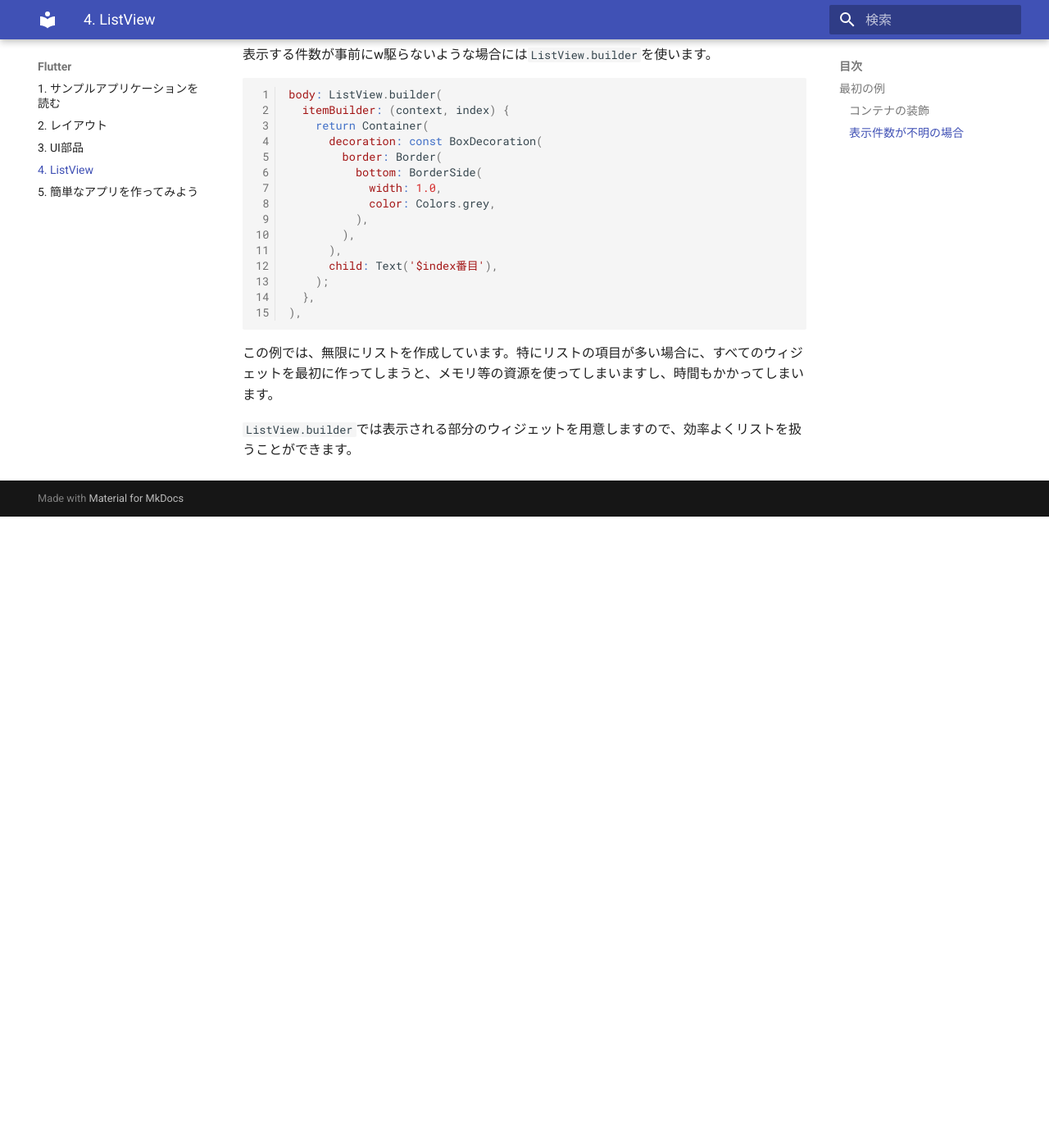
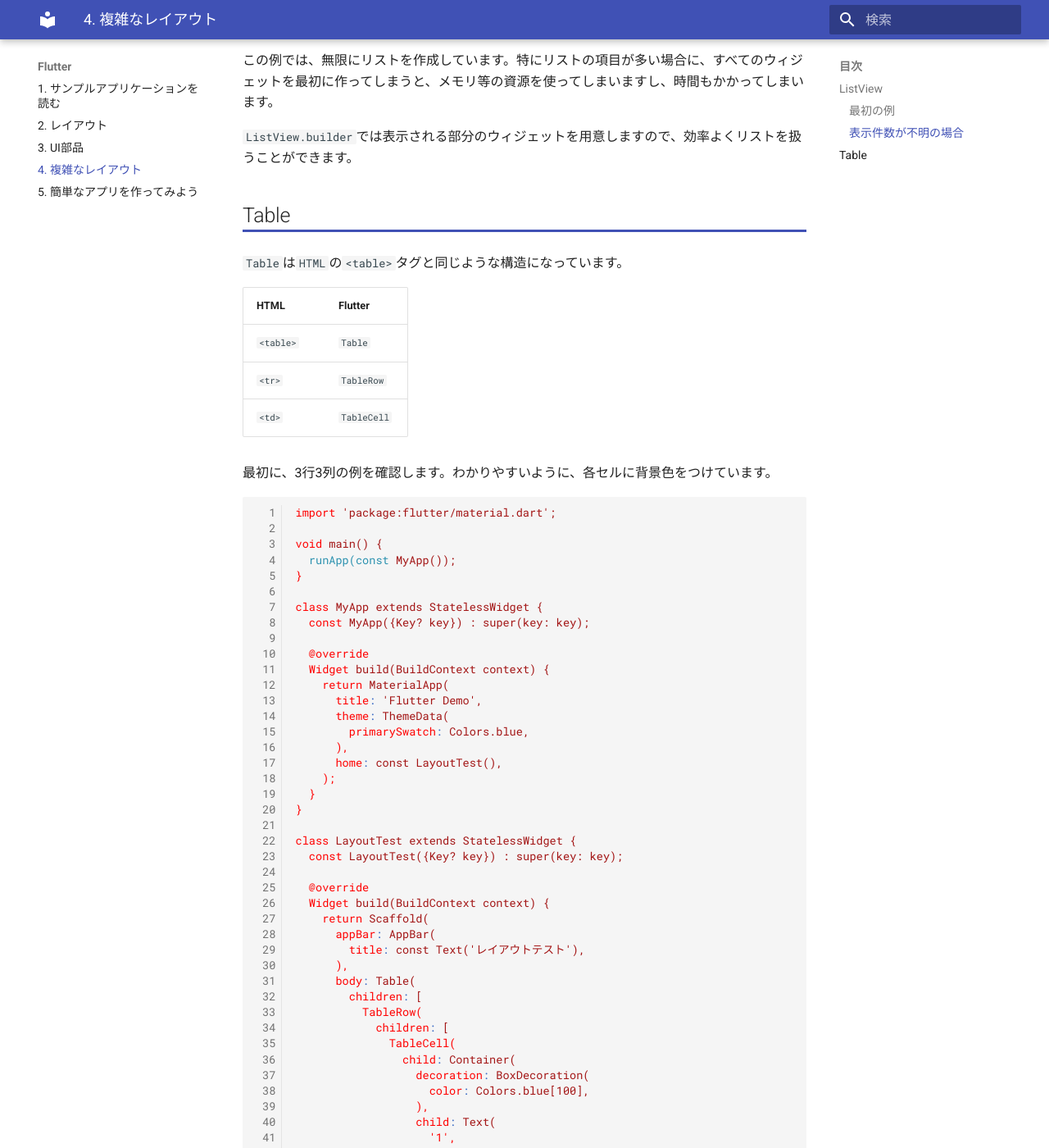
Before and after one commit to webarata3/doc-Flutter, an MkDocs documentation site: the page built from docs/flutter/04/index.md, in a window 1280 px wide and 1400 px high, scrolled down 1802 px. Shown: the whole window at 82% size. Built offline with MkDocs 1.6.1 and Material for MkDocs 9.7.7, drawn with Linux system fonts in a browser that asks for light colours; before the commit the page ends 2432 px from its top, so only the background shows below that; some of the changed text lies outside the part shown.

Commit message:
複雑なレイアウトに追加

````diff
--- a/docs/flutter/04/index.md
+++ b/docs/flutter/04/index.md
@@ -1,8 +1,10 @@
-# ListView
+# 複雑なレイアウト
+
+## ListView
 
 `ListView`はスクロール可能なウィジェットです。
 
-## 最初の例
+### 最初の例
 
 `ListView`に画面からはみ出る程度の内容を含んだサンプルです。
 
@@ -57,25 +59,6 @@
 |-|-|-|
 | `children` | `<Widget>[]` | リストに含めるウィジェット |
 
-### コンテナの装飾
-
-`Container`に対して、`decoration`を設定できます。例えば、下線を引くには次のようにします。
-
-```dart
-Container(
-  padding: const EdgeInsets.all(20.0),
-  decoration: const BoxDecoration(
-    border: Border(
-      bottom: BorderSide(
-        width: 1.0,
-        color: Colors.black,
-      ),
-    ),
-  ),
-  child: Text('List$i'),
-)
-```
-
 ### 表示件数が不明の場合
 
 表示する件数が事前にw駆らないような場合には`ListView.builder`を使います。
@@ -101,3 +84,172 @@
 この例では、無限にリストを作成しています。特にリストの項目が多い場合に、すべてのウィジェットを最初に作ってしまうと、メモリ等の資源を使ってしまいますし、時間もかかってしまいます。
 
 `ListView.builder`では表示される部分のウィジェットを用意しますので、効率よくリストを扱うことができます。
+
+## Table
+
+`Table`は`HTML`の`<table>`タグと同じような構造になっています。
+
+| HTML | Flutter |
+|-|-|
+| `<table>` | `Table` |
+| `<tr>` | `TableRow` |
+| `<td>` | `TableCell` |
+
+最初に、3行3列の例を確認します。わかりやすいように、各セルに背景色をつけています。
+
+```dart
+import 'package:flutter/material.dart';
+
+void main() {
+  runApp(const MyApp());
+}
+
+class MyApp extends StatelessWidget {
+  const MyApp({Key? key}) : super(key: key);
+
+  @override
+  Widget build(BuildContext context) {
+    return MaterialApp(
+      title: 'Flutter Demo',
+      theme: ThemeData(
+        primarySwatch: Colors.blue,
+      ),
+      home: const LayoutTest(),
+    );
+  }
+}
+
+class LayoutTest extends StatelessWidget {
+  const LayoutTest({Key? key}) : super(key: key);
+
+  @override
+  Widget build(BuildContext context) {
+    return Scaffold(
+      appBar: AppBar(
+        title: const Text('レイアウトテスト'),
+      ),
+      body: Table(
+        children: [
+          TableRow(
+            children: [
+              TableCell(
+                child: Container(
+                  decoration: BoxDecoration(
+                    color: Colors.blue[100],
+                  ),
+                  child: Text(
+                    '1',
+                    style: Theme.of(context).textTheme.headline4,
+                  ),
+                ),
+              ),
+              TableCell(
+                child: Container(
+                  decoration: BoxDecoration(
+                    color: Colors.blue[200],
+                  ),
+                  child: Text(
+                    '2',
+                    style: Theme.of(context).textTheme.headline4,
+                  ),
+                ),
+              ),
+              TableCell(
+                child: Container(
+                  decoration: BoxDecoration(
+                    color: Colors.blue[300],
+                  ),
+                  child: Text(
+                    '3',
+                    style: Theme.of(context).textTheme.headline4,
+                  ),
+                ),
+              ),
+            ],
+          ),
+          TableRow(
+            children: [
+              TableCell(
+                child: Container(
+                  decoration: BoxDecoration(
+                    color: Colors.red[100],
+                  ),
+                  child: Text(
+                    '1',
+                    style: Theme.of(context).textTheme.headline4,
+                  ),
+                ),
+              ),
+              TableCell(
+                child: Container(
+                  decoration: BoxDecoration(
+                    color: Colors.red[200],
+                  ),
+                  child: Text(
+                    '2',
+                    style: Theme.of(context).textTheme.headline4,
+                  ),
+                ),
+              ),
+              TableCell(
+                child: Container(
+                  decoration: BoxDecoration(
+                    color: Colors.red[300],
+                  ),
+                  child: Text(
+                    '3',
+                    style: Theme.of(context).textTheme.headline4,
+                  ),
+                ),
+              ),
+            ],
+          ),
+          TableRow(
+            children: [
+              TableCell(
+                child: Container(
+                  decoration: BoxDecoration(
+                    color: Colors.green[100],
+                  ),
+                  child: Text(
+                    '1',
+                    style: Theme.of(context).textTheme.headline4,
+                  ),
+                ),
+              ),
+              TableCell(
+                child: Container(
+                  decoration: BoxDecoration(
+                    color: Colors.green[200],
+                  ),
+                  child: Text(
+                    '2',
+                    style: Theme.of(context).textTheme.headline4,
+                  ),
+                ),
+              ),
+              TableCell(
+                child: Container(
+                  decoration: BoxDecoration(
+                    color: Colors.green[300],
+                  ),
+                  child: Text(
+                    '3',
+                    style: Theme.of(context).textTheme.headline4,
+                  ),
+                ),
+              ),
+            ],
+          ),
+        ],
+      ),
+    );
+  }
+}
+```
+
+実行すると次のようになります。
+
+![Table](image/table01.webp)
+
+実行結果の通り、`TableCell`を1行に3つ置くと、3等分されて配置されます。
--- a/mkdocs.yml
+++ b/mkdocs.yml
@@ -39,5 +39,5 @@
     - 1. サンプルアプリケーションを読む: flutter/01/index.md
     - 2. レイアウト: flutter/02/index.md
     - 3. UI部品: flutter/03/index.md
-    - 4. ListView: flutter/04/index.md
+    - 4. 複雑なレイアウト: flutter/04/index.md
     - 5. 簡単なアプリを作ってみよう: flutter/05/index.md
````
Also changed, not shown: docs/flutter/02/index.md (+16 -0 lines), docs/flutter/04/image/table01.webp (added).
